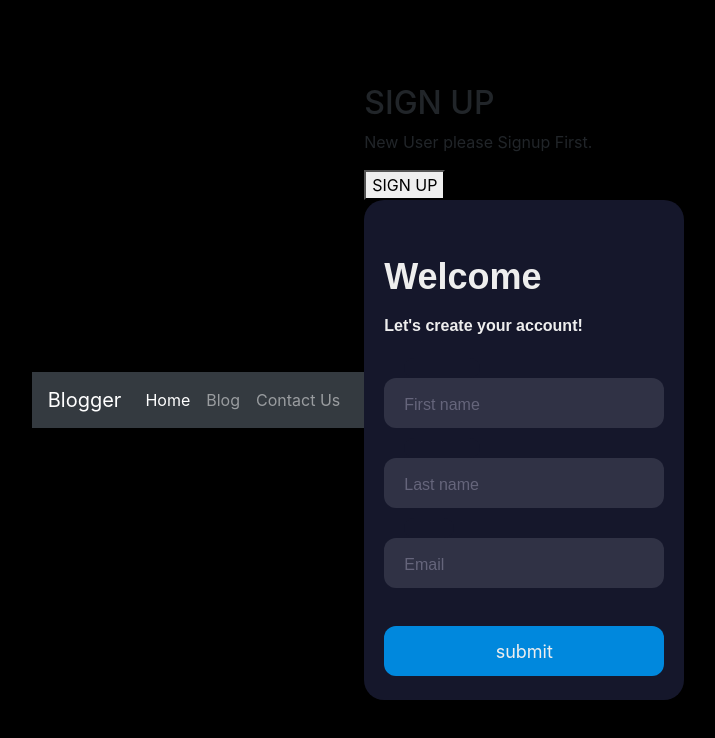
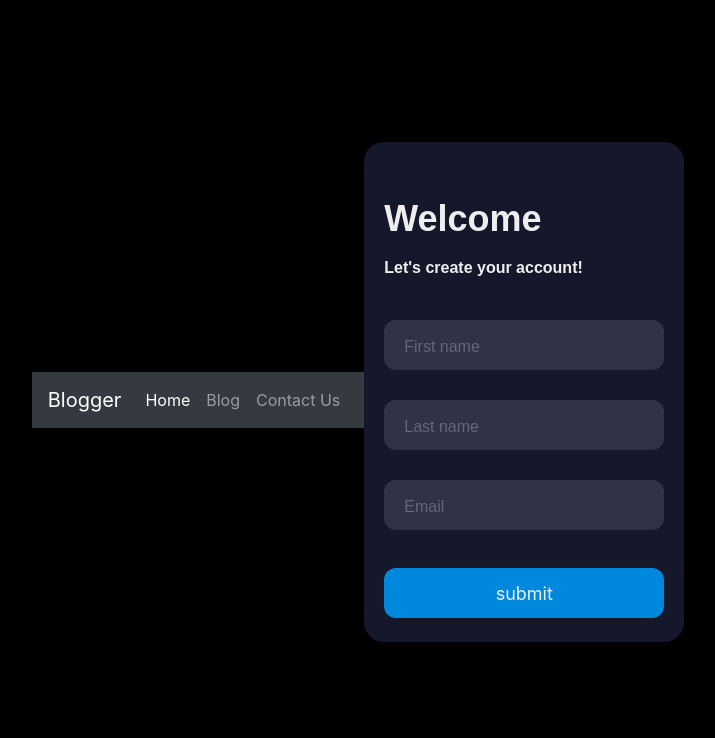
Before and after one commit to Divyanshu9794/blogger.github.io, a website: page form.html in a window 1280 px wide. Shown: the whole page, without its empty margins (282-997 px from the left). Drawn offline with nearby package versions, Linux system fonts and the light colour scheme.

Commit message:
Update form.html
Signed-off-by: Divyanshu9794 <85441744+Divyanshu9794@users.noreply.github.com>

```diff
--- a/form.html
+++ b/form.html
@@ -45,23 +45,7 @@
         </nav>
 
 
-        <div class="cotn_principal">
-            <div class="cont_centrar">
 
-                <div class="cont_login">
-                    <div class="cont_info_log_sign_up">
-
-                        <div class="col_md_sign_up">
-                            <div class="cont_ba_opcitiy">
-                                <h2>SIGN UP</h2>
-
-
-                                <p>New User please Signup First.</p>
-
-                                <button class="btn_sign_up" onclick="cambiar_sign_up()">SIGN UP</button>
-                            </div>
-                        </div>
-                    </div>
 
 
 <form action="form.html" method="post">
```
